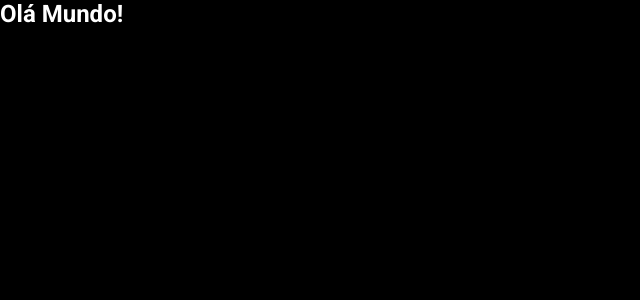
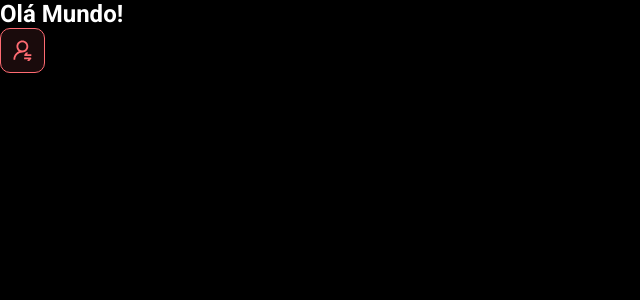
Before and after one commit to eliasneri/DS-Meta, a React (Vite) app in the folder frontend/: page / in a window 1280 px wide. Shown: the top 300 px of the page, without its empty margins (0-640 px from the left). Built offline with nearby package versions, Linux system fonts and the light colour scheme.

Commit message:
First Component

```diff
--- a/frontend/src/App.tsx
+++ b/frontend/src/App.tsx
@@ -1,7 +1,12 @@
+import NotificationButton from "./components/notificationButton"
+
 function App() {
 
     return (
-        <h2>Olá Mundo!</h2>
+        <>
+            <h2>Olá Mundo!</h2>
+            <NotificationButton />
+        </>
     )
 }
 
--- /dev/null
+++ b/frontend/src/components/notificationButton/index.tsx
@@ -0,0 +1,14 @@
+import icon from '../../assets/img/notification-Icon.svg';
+import './style.css';
+
+function NotificationButton() {
+    return (
+        <div className="dsmeta-red-btn">
+            <img src= {icon} alt="Notification" />
+
+        </div>
+
+    )
+}
+
+export default NotificationButton
--- /dev/null
+++ b/frontend/src/components/notificationButton/style.css
@@ -0,0 +1,15 @@
+.dsmeta-red-btn {
+    height: 45px;
+    width: 45px;
+    background: rgba(255,107,114, 0.1);
+    border: 1px solid #ff6b72;
+    border-radius: 10px;
+    display: flex;
+    align-items: center;
+    justify-content: center;
+    cursor: pointer;
+}
+
+.dsmeta-red-btn img {
+    width: 19px;
+}
```
Also changed, not shown: frontend/src/assets/img/notification-Icon.svg (added).
